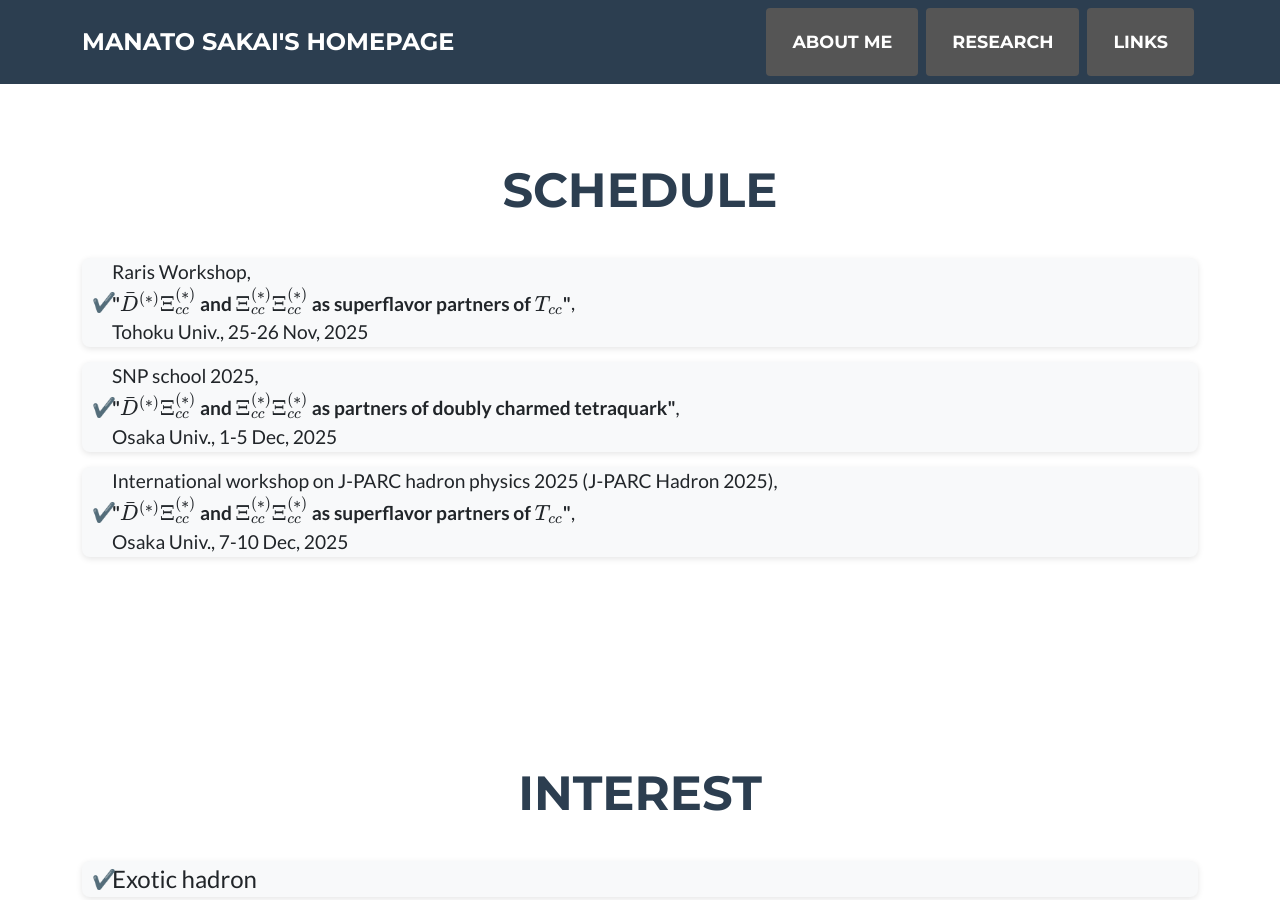
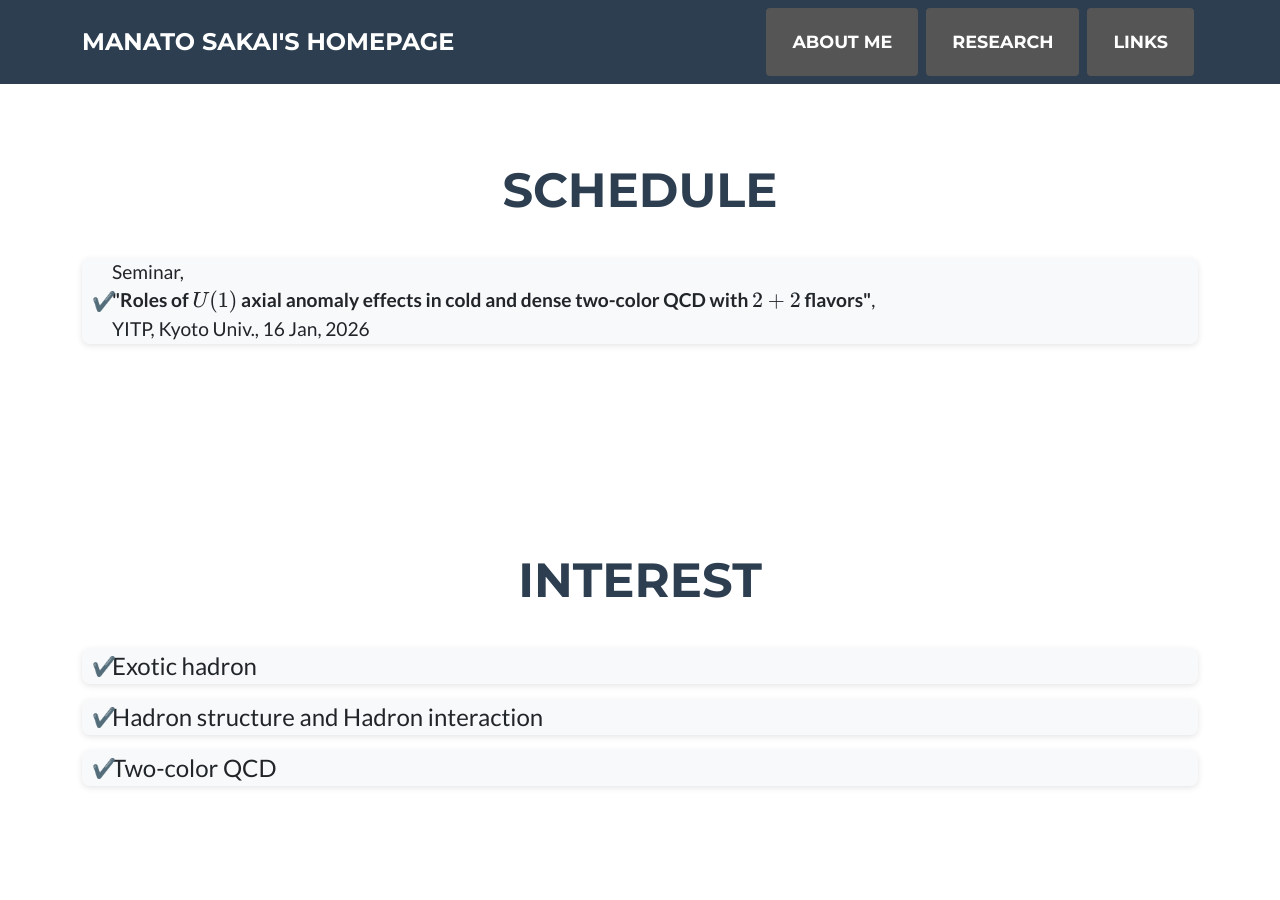
Before and after one commit to manato-sakai/homepage, a Jekyll site: the page index.html, which Jekyll copies as it is, in a window 1280 px wide and 900 px high, scrolled down 632 px. Built offline with Jekyll 4.4.1, drawn with Linux system fonts in a browser that asks for light colours; nearby versions of some CDN libraries.

Commit message:
initial commit

```diff
--- a/index.html
+++ b/index.html
@@ -77,25 +77,11 @@
                 <div>
                     <ul class="index mt-5">
                         <li class="index-schedule">
-                            Raris Workshop,
+                            Seminar,
                             <br>
-                            <strong>"\(\bar{D}^{(\ast)}\Xi_{cc}^{(\ast)}\) and \(\Xi_{cc}^{(\ast)}\Xi_{cc}^{(\ast)}\) as superflavor partners of \(T_{cc}\)"</strong>,
+                            <strong>"Roles of \(U(1)\) axial anomaly effects in cold and dense two-color QCD with \(2 + 2\) flavors"</strong>,
                             <br>
-                            Tohoku Univ., 25-26 Nov, 2025
-                        </li>
-                        <li class="index-schedule">
-                            SNP school 2025,
-                            <br>
-                            <strong>"\(\bar{D}^{(\ast)}\Xi_{cc}^{(\ast)}\) and \(\Xi_{cc}^{(\ast)}\Xi_{cc}^{(\ast)}\) as partners of doubly charmed tetraquark"</strong>,
-                            <br>
-                            Osaka Univ., 1-5 Dec, 2025
-                        </li>
-                        <li class="index-schedule">
-                            International workshop on J-PARC hadron physics 2025 (J-PARC Hadron 2025),
-                            <br>
-                            <strong>"\(\bar{D}^{(\ast)}\Xi_{cc}^{(\ast)}\) and \(\Xi_{cc}^{(\ast)}\Xi_{cc}^{(\ast)}\) as superflavor partners of \(T_{cc}\)"</strong>,
-                            <br>
-                            Osaka Univ., 7-10 Dec, 2025
+                            YITP, Kyoto Univ., 16 Jan, 2026
                         </li>
                     </ul>
                 </div>
```
Also changed, not shown: Research.html (+21 -0 lines).
